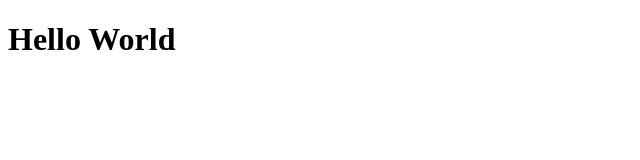
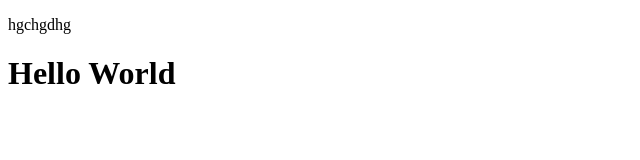
Before and after one commit to vivekshrimali2614/trial, a plain HTML site: page index.html in a window 1280 px wide. Shown: the whole page, without its empty margins (0-640 px from the left). Drawn offline with Linux system fonts and the light colour scheme.

Commit message:
second commit

```diff
--- a/index.html
+++ b/index.html
@@ -9,7 +9,7 @@
 </head>
 <body>
 
-
+<p>hgchgdhg</p>
     <h1>Hello World</h1>
 </body>
 </html>
```
